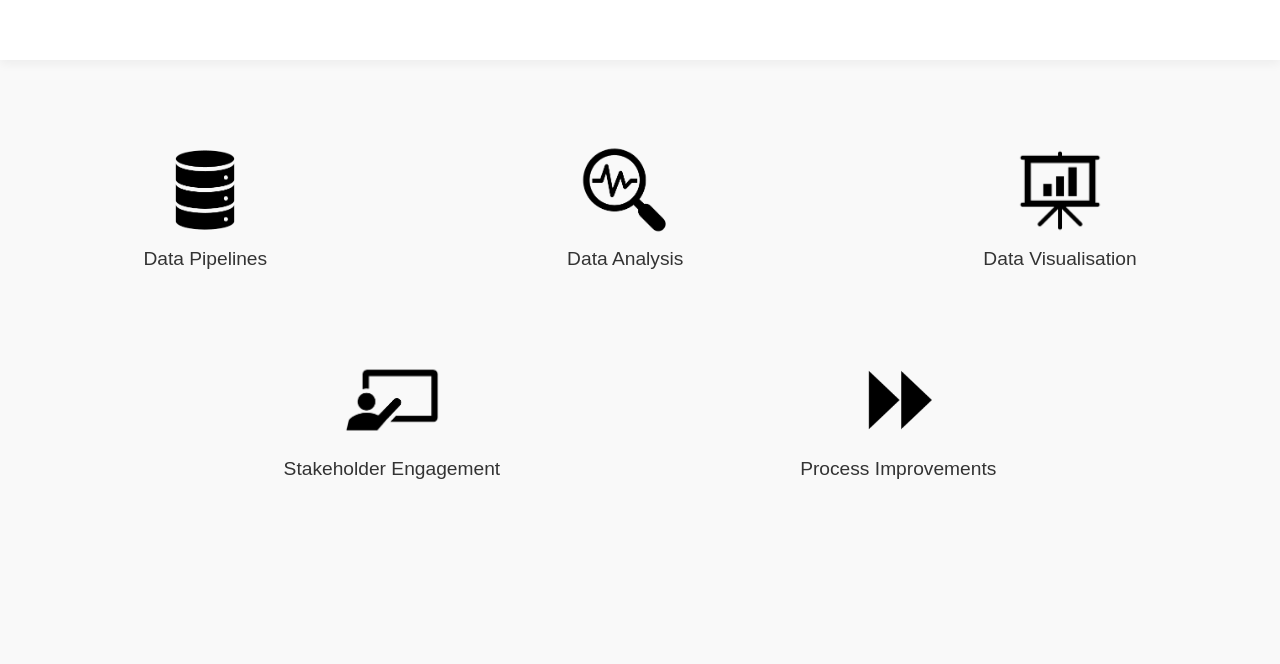
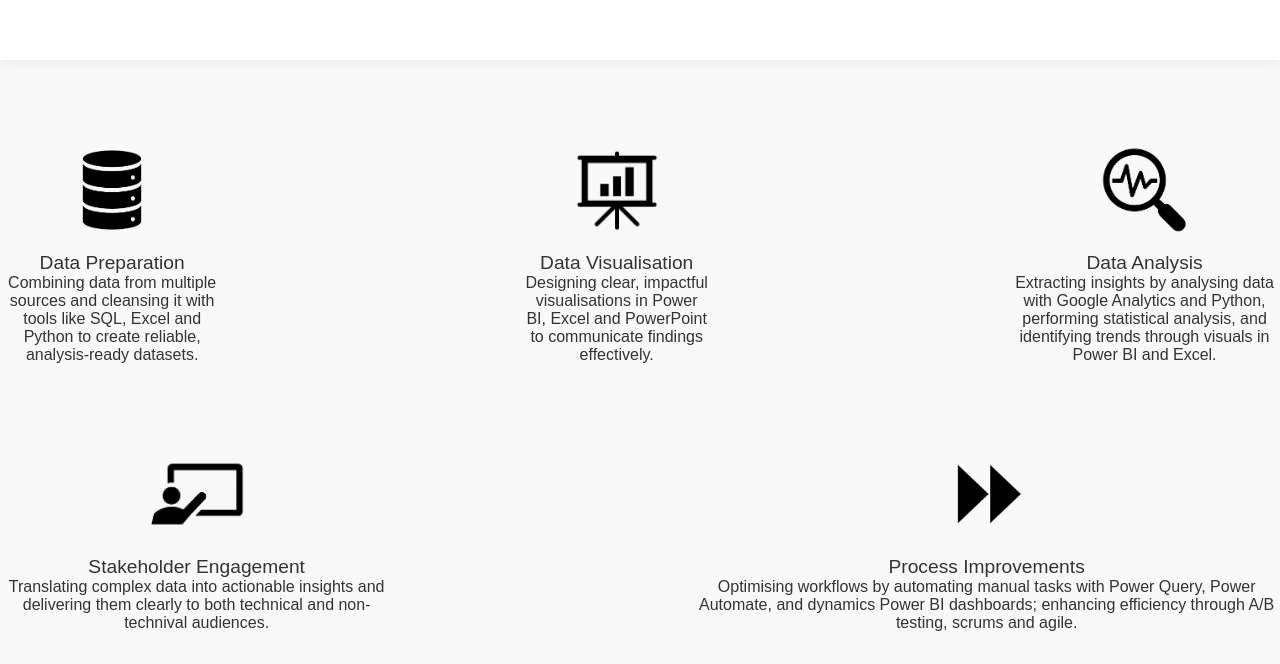
Before and after one commit to avmythen/avmythen, a plain HTML site: page index.html in a window 1280 px wide. Shown: the part 643-1307 px from the top of the page. Before the commit the page ends 1155 px from the top, so only its background shows below. Drawn offline with Linux system fonts and the light colour scheme.

Commit message:
Update index.html

```diff
--- a/index.html
+++ b/index.html
@@ -9,6 +9,7 @@
 <body>
   <!-- Header -->
   <header>
+    <div class="site-title">Alice Mythen</div>
     <nav>
       <a href="#">HOME</a>
       <a href="#">UNIVERSITY</a>
@@ -37,27 +38,42 @@
 
       <div class="image-row">
         <div class="image-card">
+            <div class="image-wrapper">
             <img src="Data Stack Symbol.png" alt="Data Stack Symbol">
-            <p> Data Pipelines </p>
+            <p class="image-title"> Data Preparation </p>
+            <div class="hover-text">Combining data from multiple sources and cleansing it with tools like SQL, Excel and Python to create reliable, analysis-ready datasets.</div>
+            </div>
         </div>
         <div class="image-card">
-            <img src="Data Analysis.png" alt="Data Analysis">
-            <p> Data Analysis </p>
+            <div class="image-wrapper">
+            <img src="Bar chart presentation.png" alt="Bar Chart Presentation">
+             <p class="image-title"> Data Visualisation </p>
+             <div class="hover-text">Designing clear, impactful visualisations in Power BI, Excel and PowerPoint to communicate findings effectively.</div>
+            </div>
         </div>
         <div class="image-card">
-            <img src="Bar chart presentation.png" alt="Bar Chart Presentation">
-            <p> Data Visualisation </p>
+            <div class="image-wrapper">
+            <img src="Data Analysis.png" alt="Data Analysis">
+            <p class="image-title"> Data Analysis </p>
+            <div class="hover-text">Extracting insights by analysing data with Google Analytics and Python, performing statistical analysis, and identifying trends through visuals in Power BI and Excel.</div>
+            </div>
         </div>
       </div>
 
         <div class="image-row">
          <div class="image-card">
+            <div class="image-wrapper">
             <img src="Stakeholder engagement.png" alt="Stakeholder Engagement">
-            <p> Stakeholder Engagement </p>
+            <p class="image-title"> Stakeholder Engagement </p>
+            <div class="hover-text">Translating complex data into actionable insights and delivering them clearly to both technical and non-technival audiences.</div>
+            </div>
         </div>
         <div class="image-card">
+            <div class="image-wrapper">
             <img src="Process Improvements.png" alt="Process Improvements">
-            <p> Process Improvements </p>
+            <p class="image-title"> Process Improvements </p>
+            <div class="hover-text">Optimising workflows by automating manual tasks with Power Query, Power Automate, and dynamics Power BI dashboards; enhancing efficiency through A/B testing, scrums and agile.</div>
+            </div>
         </div>
       </div>
 
```
